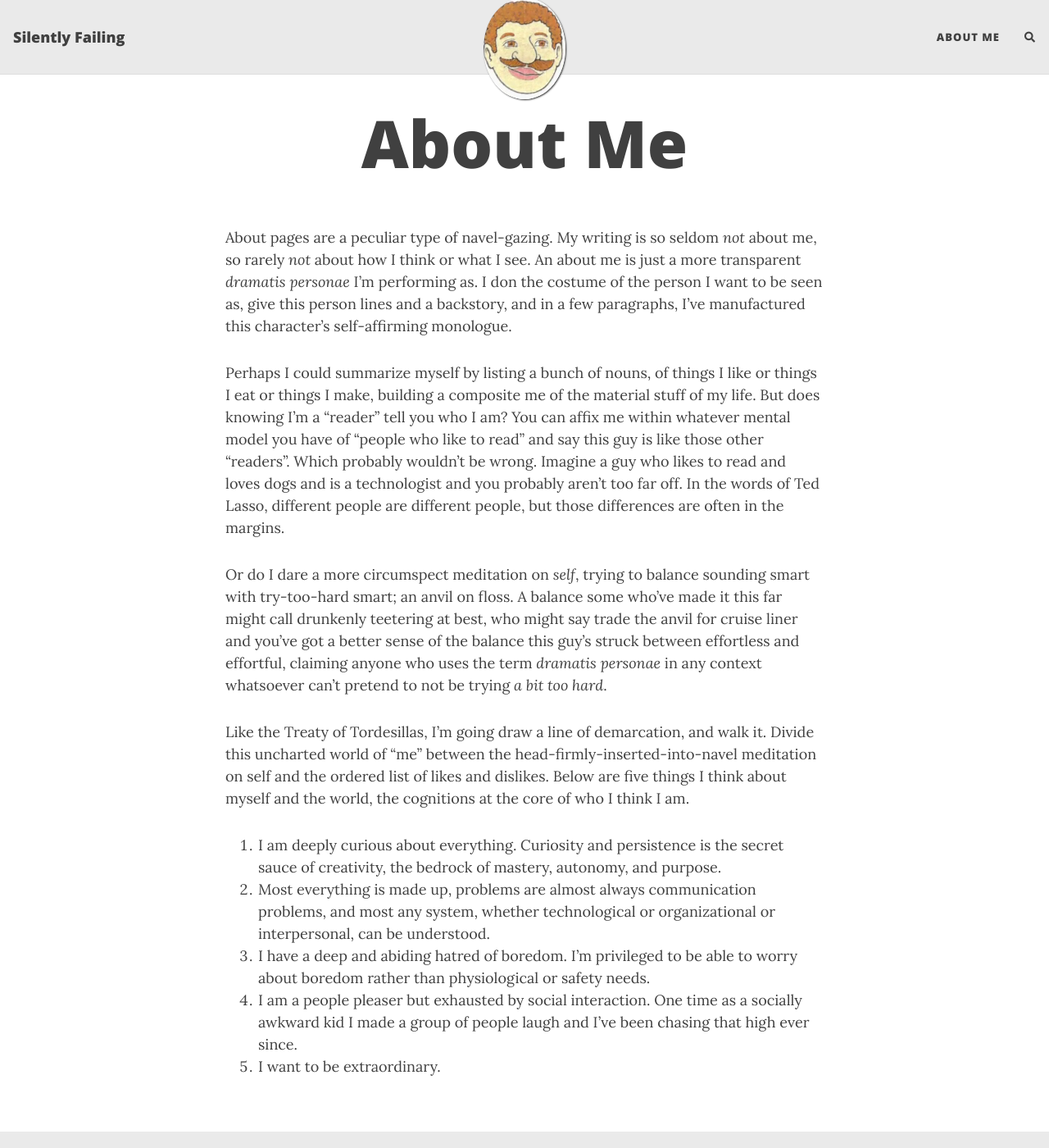
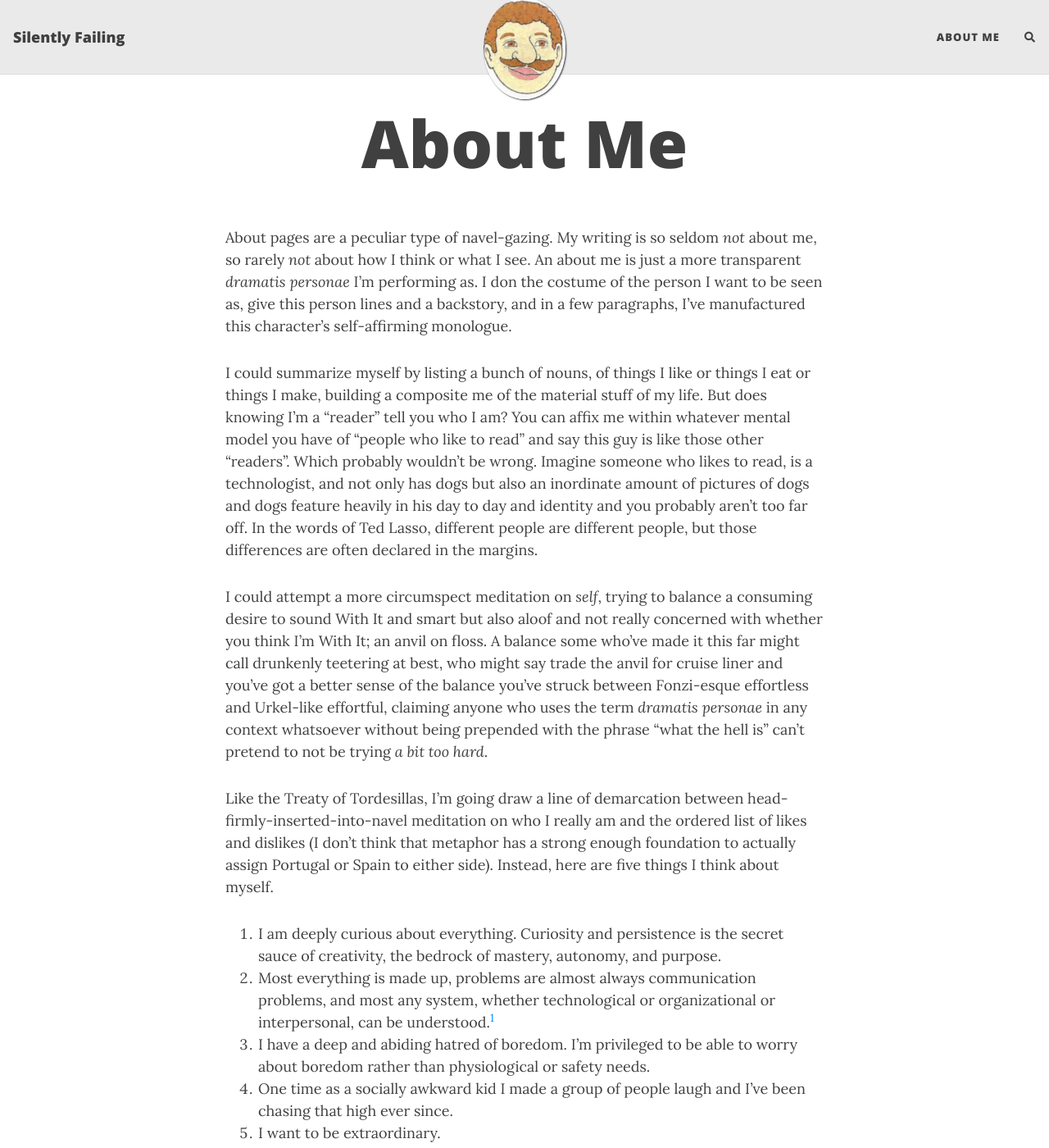
Before and after one commit to mmcintyre1/silently-failing, a Jekyll site: the page built from aboutme.md, in a window 1280 px wide and 1400 px high. Shown: the whole window at 82% size. Built offline with Jekyll 4.4.1, drawn with Linux system fonts in a browser that asks for light colours; nearby versions of some CDN libraries; comment, search, counter and statistics services are not loaded; some of the changed text lies outside the part shown.

Commit message:
updated about me

```diff
--- a/aboutme.md
+++ b/aboutme.md
@@ -5,14 +5,17 @@ title: About Me
 
 About pages are a peculiar type of navel-gazing. My writing is so seldom _not_ about me, so rarely _not_ about how I think or what I see. An about me is just a more transparent _dramatis personae_ I'm performing as. I don the costume of the person I want to be seen as, give this person lines and a backstory, and in a few paragraphs, I've manufactured this character's self-affirming monologue.
 
-Perhaps I could summarize myself by listing a bunch of nouns, of things I like or things I eat or things I make, building a composite me of the material stuff of my life. But does knowing I'm a "reader" tell you who I am? You can affix me within whatever mental model you have of "people who like to read" and say this guy is like those other "readers". Which probably wouldn't be wrong. Imagine a guy who likes to read and loves dogs and is a technologist and you probably aren't too far off. In the words of Ted Lasso, different people are different people, but those differences are often in the margins.
+I could summarize myself by listing a bunch of nouns, of things I like or things I eat or things I make, building a composite me of the material stuff of my life. But does knowing I'm a "reader" tell you who I am? You can affix me within whatever mental model you have of "people who like to read" and say this guy is like those other "readers". Which probably wouldn't be wrong. Imagine someone who likes to read, is a technologist, and not only has dogs but also an inordinate amount of pictures of dogs and dogs feature heavily in his day to day and identity and you probably aren't too far off. In the words of Ted Lasso, different people are different people, but those differences are often declared in the margins.
 
-Or do I dare a more circumspect meditation on _self_, trying to balance sounding smart with try-too-hard smart; an anvil on floss. A balance some who've made it this far might call drunkenly teetering at best, who might say trade the anvil for cruise liner and you've got a better sense of the balance this guy's struck between effortless and effortful, claiming anyone who uses the term _dramatis personae_ in any context whatsoever can't pretend to not be trying _a bit too hard_.
+I could attempt a more circumspect meditation on _self_, trying to balance a consuming desire to sound With It and smart but also aloof and not really concerned with whether you think I'm With It; an anvil on floss. A balance some who've made it this far might call drunkenly teetering at best, who might say trade the anvil for cruise liner and you've got a better sense of the balance you've struck between Fonzi-esque effortless and Urkel-like effortful, claiming anyone who uses the term _dramatis personae_ in any context whatsoever without being prepended with the phrase "what the hell is" can't pretend to not be trying _a bit too hard_.
 
-Like the Treaty of Tordesillas, I'm going draw a line of demarcation, and walk it. Divide this uncharted world of "me" between the head-firmly-inserted-into-navel meditation on self and the ordered list of likes and dislikes. Below are five things I think about myself and the world, the cognitions at the core of who I think I am.
+Like the Treaty of Tordesillas, I'm going draw a line of demarcation between head-firmly-inserted-into-navel meditation on who I really am and the ordered list of likes and dislikes (I don't think that metaphor has a strong enough foundation to actually assign Portugal or Spain to either side). Instead, here are five things I think about myself.
 
 1. I am deeply curious about everything. Curiosity and persistence is the secret sauce of creativity, the bedrock of mastery, autonomy, and purpose.
-2. Most everything is made up, problems are almost always communication problems, and most any system, whether technological or organizational or interpersonal, can be understood.
+2. Most everything is made up, problems are almost always communication problems, and most any system, whether technological or organizational or interpersonal, can be understood.[^fna]
 3. I have a deep and abiding hatred of boredom. I'm privileged to be able to worry about boredom rather than physiological or safety needs.
-4. I am a people pleaser but exhausted by social interaction. One time as a socially awkward kid I made a group of people laugh and I've been chasing that high ever since.
+4. One time as a socially awkward kid I made a group of people laugh and I've been chasing that high ever since.
 5. I want to be extraordinary.
+
+---
+[^fna]: <sup>I know this one is really three, but five truths feels more tidy than seven, and the cadence of these three felt nice.</sup>
```
